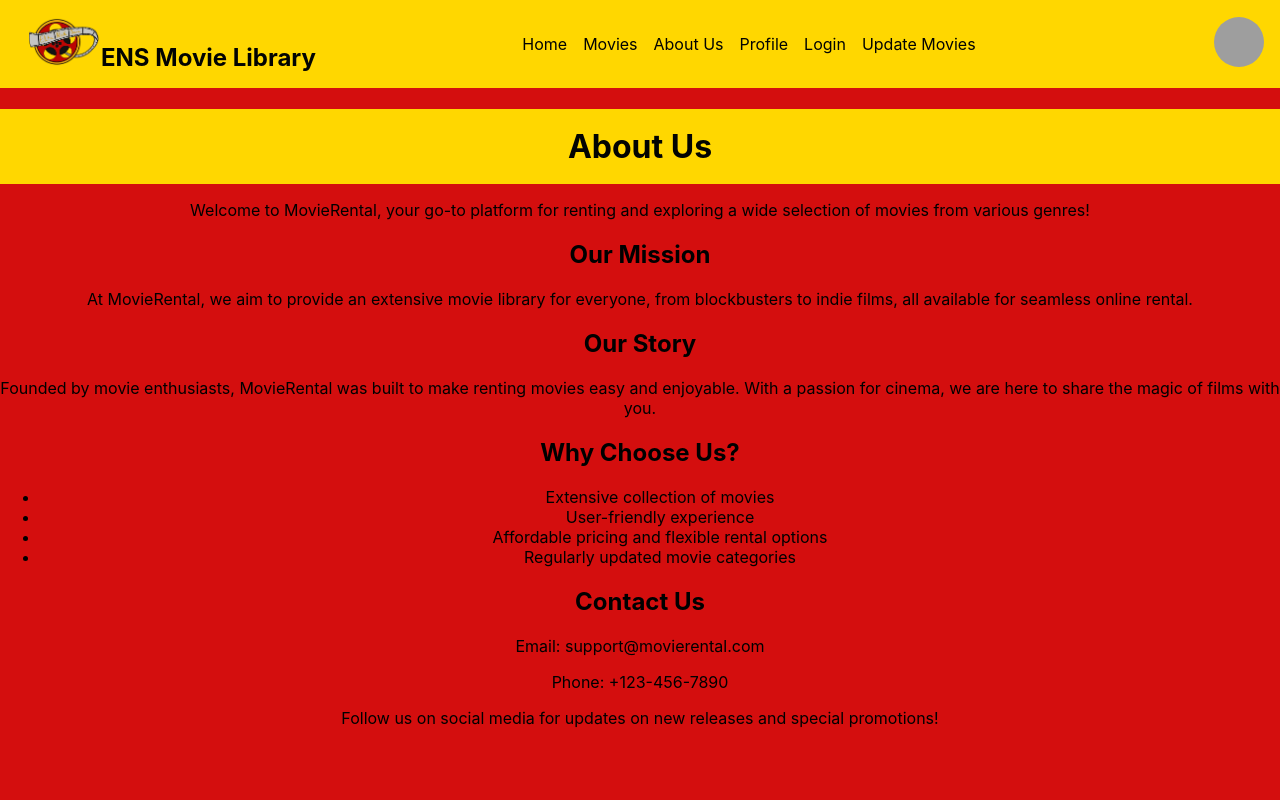
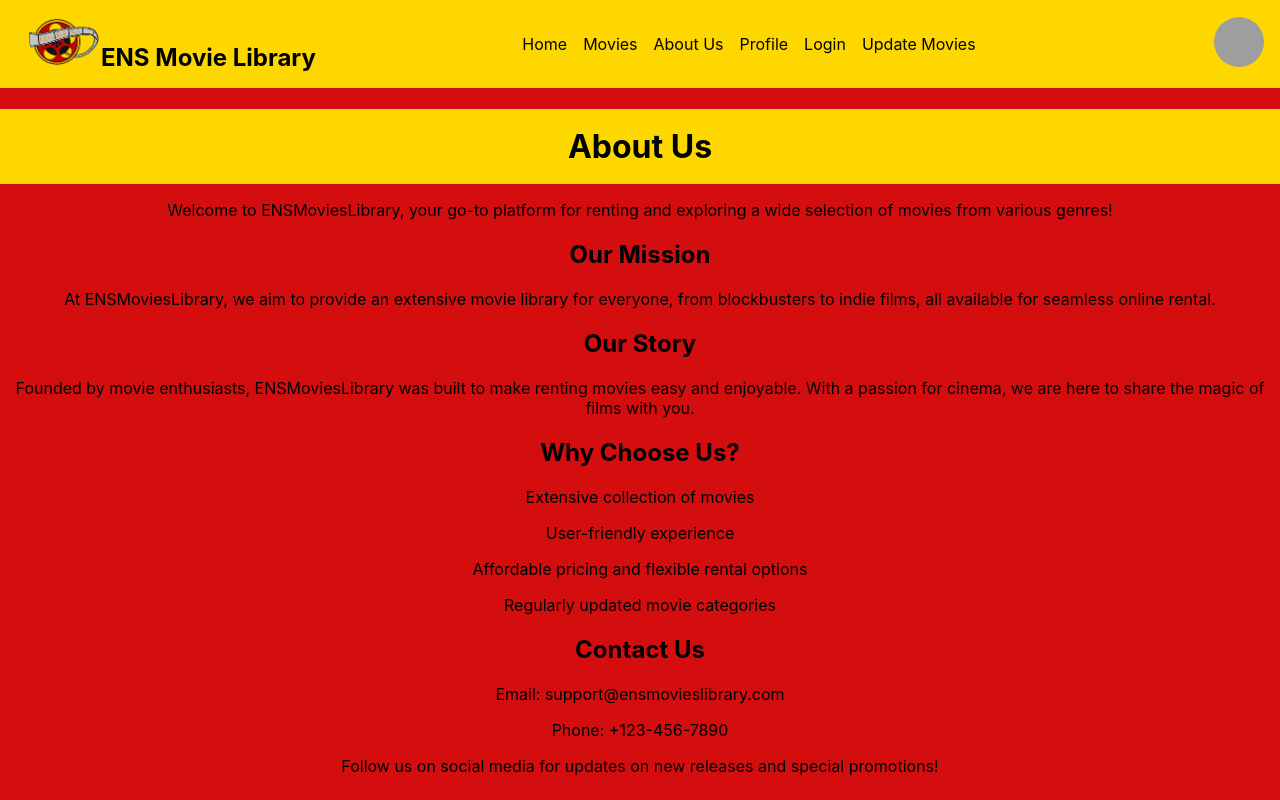
Before and after one commit to SaraSchafer/ANSMoviesLibrary, a React (Create React App) app in the folder ensmovielibrary/: page /about in a window 1280 px wide. Built offline with nearby package versions, Linux system fonts and the light colour scheme; grey boxes are pictures that could not be loaded.

Commit message:
Update about.js

```diff
--- a/ensmovielibrary/src/pages/about.js
+++ b/ensmovielibrary/src/pages/about.js
@@ -1,31 +1,30 @@
 import React from "react";
-
 
 const About = () => {
     return (
         <div className="about-page">
             <h1>About Us</h1>
-			<p>Welcome to MovieRental, your go-to platform for renting and exploring a wide selection of movies from various genres!</p>
+            <p>Welcome to ENSMoviesLibrary, your go-to platform for renting and exploring a wide selection of movies from various genres!</p>
 
             <section className="about-content">
                 <h2>Our Mission</h2>
-				<p>At MovieRental, we aim to provide an extensive movie library for everyone, from blockbusters to indie films, all available for seamless online rental.</p>
+                <p>At ENSMoviesLibrary, we aim to provide an extensive movie library for everyone, from blockbusters to indie films, all available for seamless online rental.</p>
 
                 <h2>Our Story</h2>
-				<p>Founded by movie enthusiasts, MovieRental was built to make renting movies easy and enjoyable. With a passion for cinema, we are here to share the magic of films with you.</p>
+                <p>Founded by movie enthusiasts, ENSMoviesLibrary was built to make renting movies easy and enjoyable. With a passion for cinema, we are here to share the magic of films with you.</p>
 
                 <h2>Why Choose Us?</h2>
-				<ul>
-					<li>Extensive collection of movies</li>
-					<li>User-friendly experience</li>
-					<li>Affordable pricing and flexible rental options</li>
-					<li>Regularly updated movie categories</li>
-				</ul>
+                <div className="why-choose-us">
+                    <p>Extensive collection of movies</p>
+                    <p>User-friendly experience</p>
+                    <p>Affordable pricing and flexible rental options</p>
+                    <p>Regularly updated movie categories</p>
+                </div>
             </section>
 
             <section className="contact">
                 <h2>Contact Us</h2>
-				<p>Email: support@movierental.com</p>
+                <p>Email: support@ensmovieslibrary.com</p>
                 <p>Phone: +123-456-7890</p>
                 <p>Follow us on social media for updates on new releases and special promotions!</p>
             </section>
```
Lines whose indentation alone changed are shown as unchanged.
